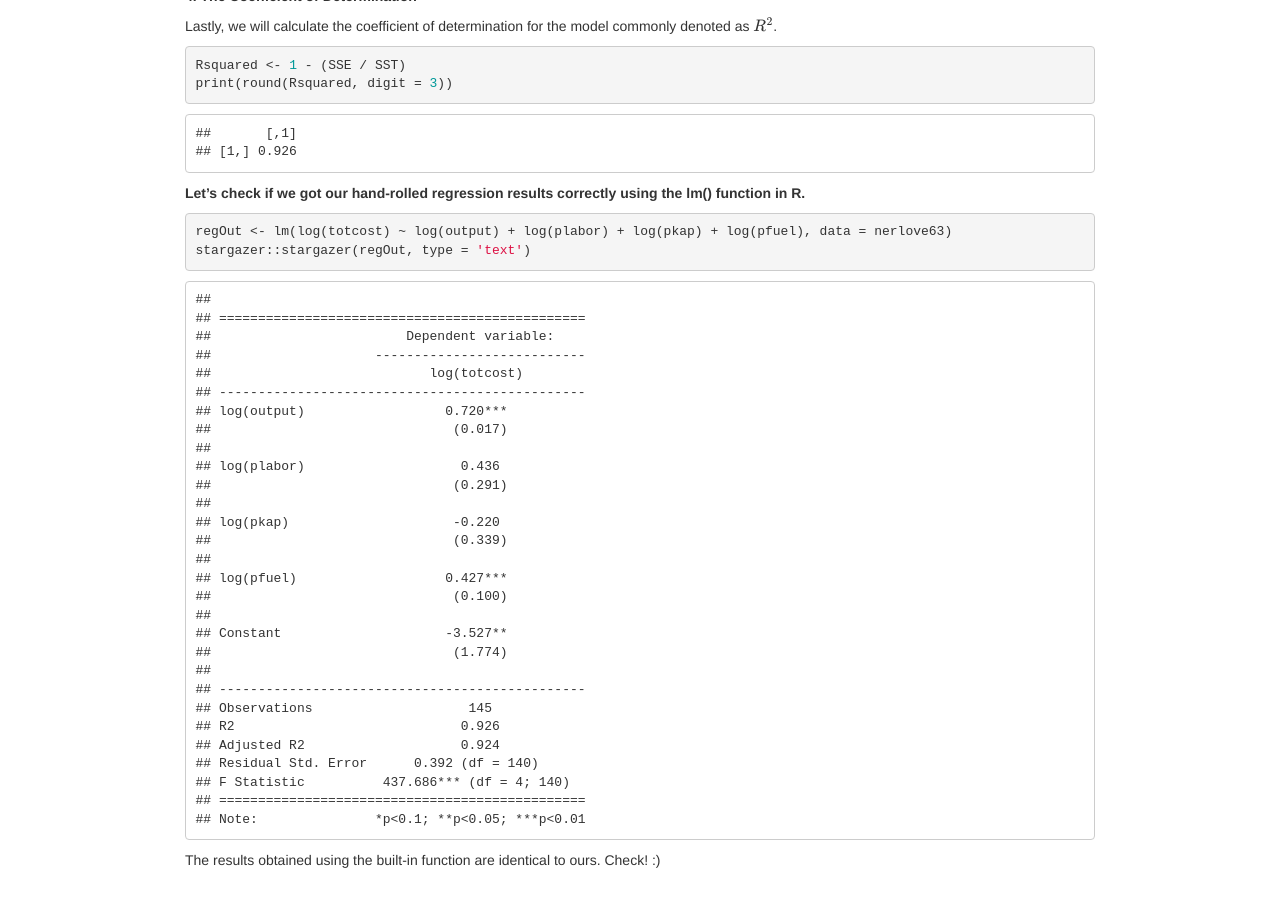
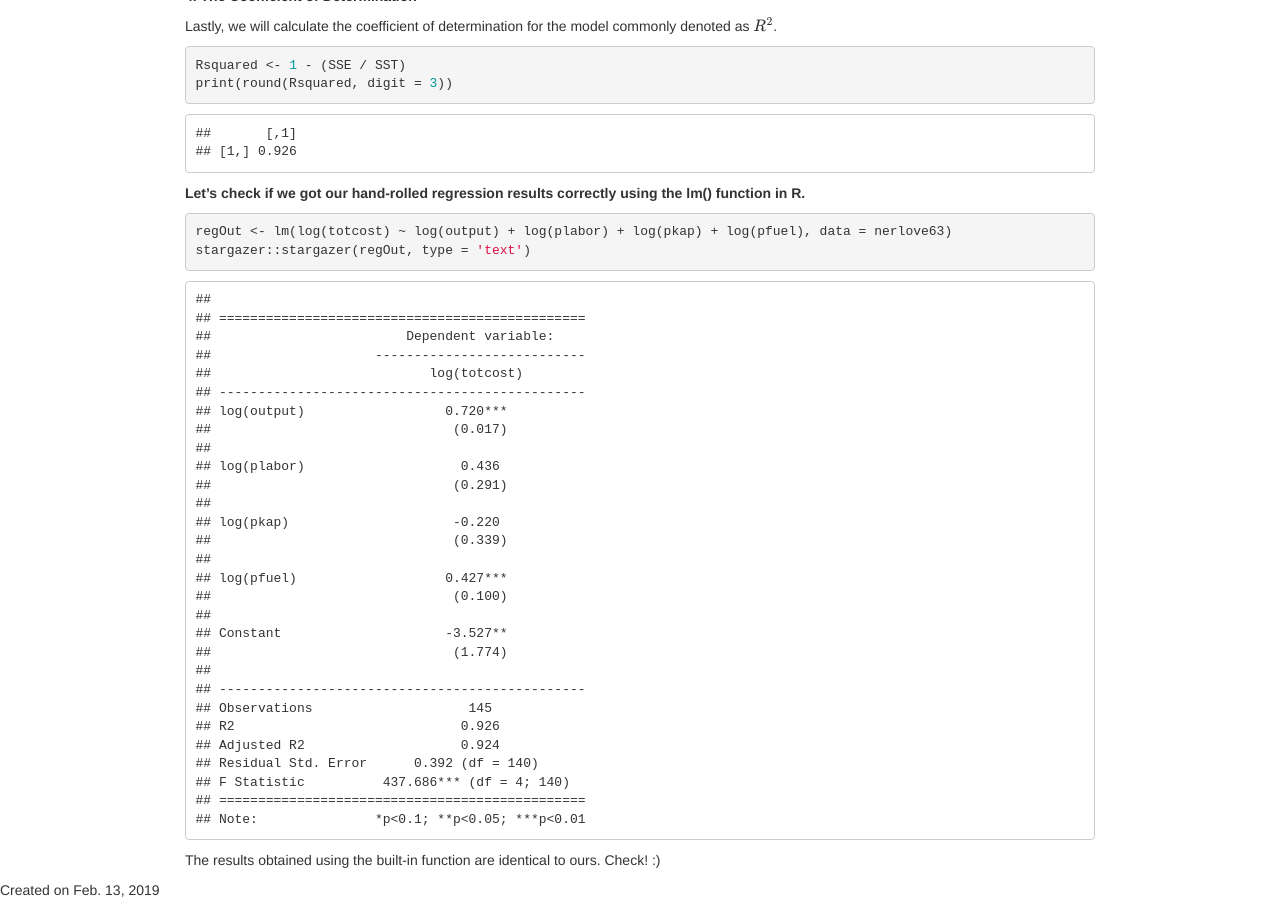
Before and after one commit to j1yoo/j1yoo.github.io, a Jekyll site: the page _posts/2019-02-13-hand-rolling_ols.html, which Jekyll copies as it is, in a window 1280 px wide and 900 px high, scrolled down 2776 px. Built offline with Jekyll 4.4.1, drawn with Linux system fonts in a browser that asks for light colours; formulas are drawn with MathJax 3.

Commit message:
Update and rename 2021-11-20-ols2.html to 2019-02-13-hand-rolling_ols.html

```diff
--- a/_posts/2021-11-20-ols2.html
+++ b/_posts/2019-02-13-hand-rolling_ols.html
@@ -368,3 +368,5 @@ $(document).ready(function () {
 
 </body>
 </html>
+
+Created on Feb. 13, 2019
```
